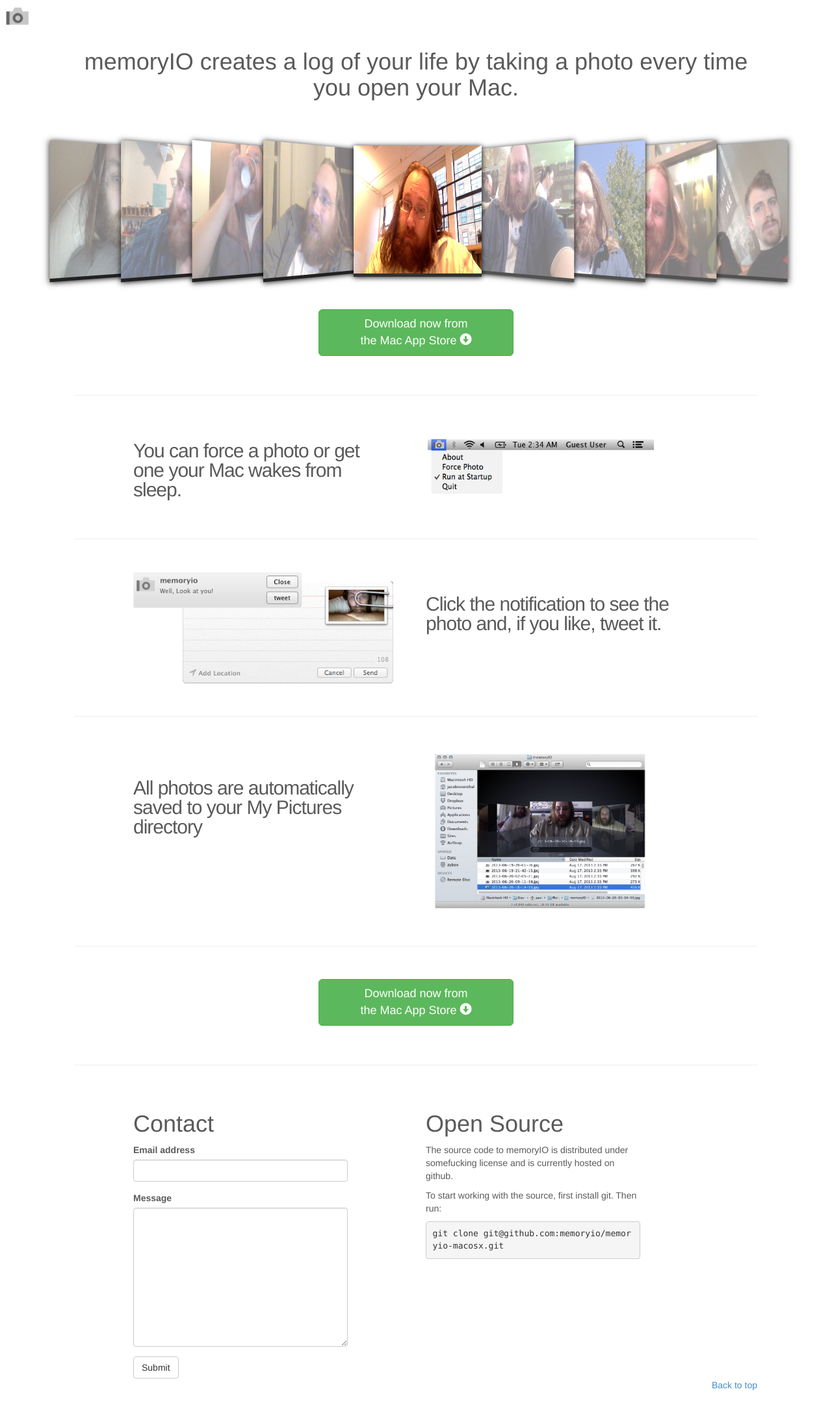
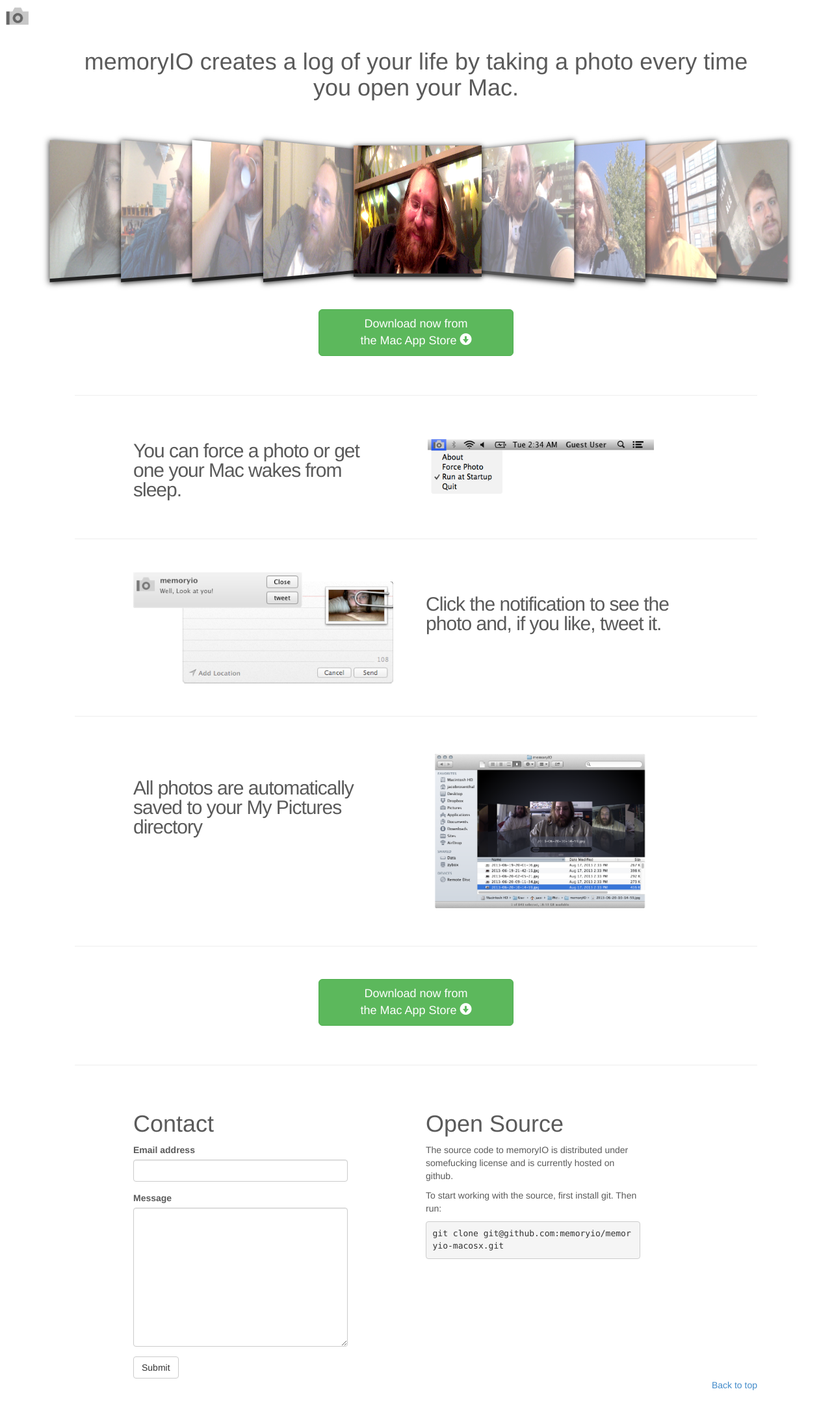
Before and after one commit to jacobrosenthal/memoryio-website, a Jekyll site: the page index.html, which Jekyll copies as it is, in a window 1280 px wide. Shown: the whole page at 65% size. Built offline with Jekyll 4.4.1, drawn with Linux system fonts in a browser that asks for light colours; Markdown is read by kramdown in place of the engine named in the settings.

Commit message:
lies are more beautiful than the truth. A smile is better than a frown.

```diff
--- a/index.html
+++ b/index.html
@@ -92,7 +92,7 @@
               <li class="coverflow-item">
                 <label for="cover-5">
                   <figure class="album-cover">
-                    <img src="assets/img/jacob/2013-08-28.jpg">
+                    <img src="assets/img/jacob/2013-09-08.jpg">
                     <figcaption class="album-name">08/28/13</figcaption>
                   </figure>
               	</label>
@@ -122,7 +122,7 @@
               <li class="coverflow-item">
                 <label for="cover-8">
                   <figure class="album-cover">
-                    <img src="assets/img/jacob/2013-09-08.jpg">
+                    <img src="assets/img/jacob/2013-08-28.jpg">
                     <figcaption class="album-name">09/08/13</figcaption>
                   </figure>
                 </label>
```
